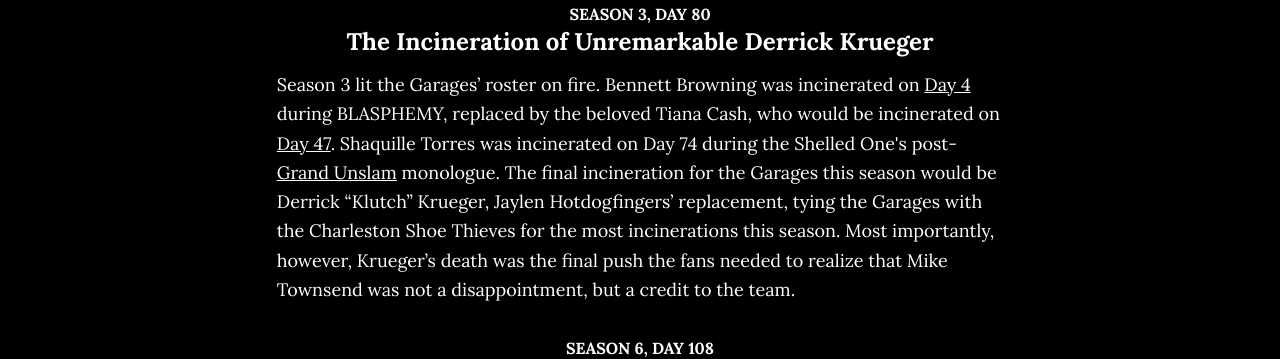
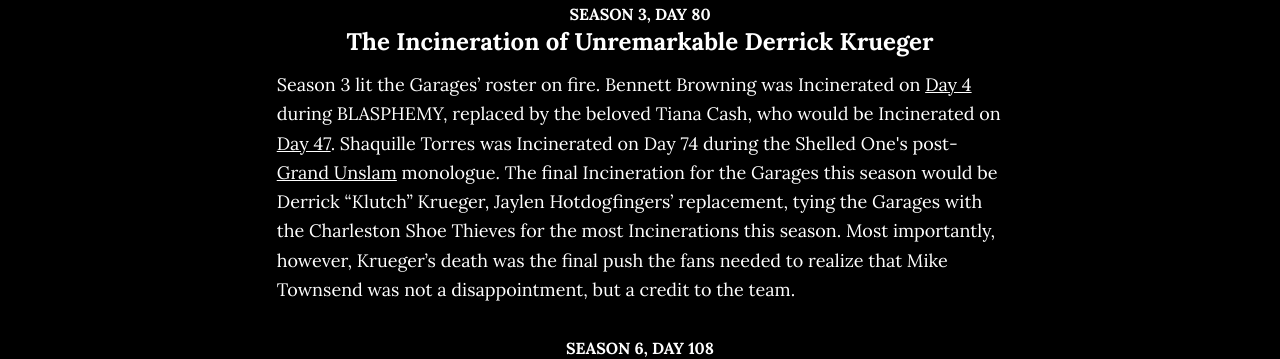
Before and after one commit to iliana/before, a Next.js app: page /_before/histories/garages in a window 1280 px wide. Shown: the part 357-716 px from the top of the page. Built offline with nearby package versions, Linux system fonts and the light colour scheme.

Commit message:
Update garages.jsx

```diff
--- a/pages/histories/garages.jsx
+++ b/pages/histories/garages.jsx
@@ -27,9 +27,9 @@ export default function Page() {
       <Entry title="The Incineration of Unremarkable Derrick Krueger" season={3} day={80}>
         {/* insert data */}
         <p>
-          Season 3 lit the Garages’ roster on fire. Bennett Browning was incinerated on <Jump time="2020-08-03T22:20:53Z">Day 4</Jump> during BLASPHEMY{/* Red like index Shelled One color? */}, replaced by the beloved Tiana Cash, who would be incinerated on <Jump time="2020-08-05T17:04:08Z">Day 47</Jump>. Shaquille Torres was incinerated on Day 74 during the Shelled One's post-<Jump team="878c1bf6-0d21-4659-bfee-916c8314d69c" season={3} day={73}>Grand Unslam</Jump> monologue. The final incineration for the Garages
+          Season 3 lit the Garages’ roster on fire. Bennett Browning was Incinerated on <Jump time="2020-08-03T22:20:53Z">Day 4</Jump> during BLASPHEMY{/* Red like index Shelled One color? */}, replaced by the beloved Tiana Cash, who would be Incinerated on <Jump time="2020-08-05T17:04:08Z">Day 47</Jump>. Shaquille Torres was Incinerated on Day 74 during the Shelled One's post-<Jump team="878c1bf6-0d21-4659-bfee-916c8314d69c" season={3} day={73}>Grand Unslam</Jump> monologue. The final Incineration for the Garages
           this season would be Derrick “Klutch” Krueger, Jaylen Hotdogfingers’ replacement, tying the Garages with the
-          Charleston Shoe Thieves for the most incinerations this season. Most importantly, however, Krueger’s death was
+          Charleston Shoe Thieves for the most Incinerations this season. Most importantly, however, Krueger’s death was
           the final push the fans needed to realize that Mike Townsend was not a disappointment, but a credit to the
           team.
         </p>
@@ -78,7 +78,7 @@ export default function Page() {
           When most people think of the effects Jaylen Hotdogfingers had on the league, they remember her Season 7
           Instability Debt, her world tour, or her stint on the PODS and Hall Stars. Ask the Garages, however, and you
           might get a different answer: Season 8. After Season 7, Jaylen saw her Debt Refinanced, and her pitches marked
-          players as more likely to feedback, instead of facing incineration.
+          players as more likely to Feedback, instead of facing Incineration.
         </p>
         <p>
           While the Garages managed to escape Season 7 unscathed, they took a huge hit this season, with a total of 5
@@ -191,7 +191,7 @@ export default function Page() {
       <Entry date="Season 14 Elections" title="Chorby Soul Reenters the Ring" redirect="/offseason" time="2021-03-21T18:15:00Z">
         <p>
           As eDensity was examined during the beginnings of the Expansion Era, Chorby Soul drew attention. Some time
-          between their incineration on <Jump time="2020-08-04T08:15:44Z">Season 3, Day 14</Jump> and the Expansion Era, <Jump redirect="/player/a1628d97-16ca-4a75-b8df-569bae02bef9" season={12} day={1}>Chorby Soul’s soulscream</Jump> grew so long that, on certain
+          between their Incineration on <Jump time="2020-08-04T08:15:44Z">Season 3, Day 14</Jump> and the Expansion Era, <Jump redirect="/player/a1628d97-16ca-4a75-b8df-569bae02bef9" season={12} day={1}>Chorby Soul’s soulscream</Jump> grew so long that, on certain
           browsers, it would say “UNDEFINED” repeatedly, while in certain mobile browsers, it caused the phone to grow
           warmer until the page and browser were both closed.
         </p>
@@ -208,7 +208,7 @@ export default function Page() {
         <p>
           After finally succeeding in Exchanging Avila Guzman back onto the team during the <Jump redirect="/offseason" time="2021-05-16T18:15:00Z">Season 18 elections</Jump>, she promptly left once more, not even a full season later, on <Jump redirect="/league" time="2021-05-21T11:08:17Z">Day 91</Jump>. She feedbacked with Aldon Cashmoney IV, a replica, who would turn to dust at the end of the postseason.
           However, this was not the only loss the team would suffer this season. On Day 104, Sparks Beans became the
-          first player to be incinerated on the Garages since Season 8, replaced by Lenjamin Zhuge. Although the Garages
+          first player to be Incinerated on the Garages since Season 8, replaced by Lenjamin Zhuge. Although the Garages
           would go on to lose the Internet Series that season, Zhuge outperformed everyone’s expectations and became a
           beloved part of the team.
         </p>
@@ -237,10 +237,10 @@ export default function Page() {
       <Entry title="The End of an Era" redirect="/depth" season={24} day={98}>
         <p>
           With the team prepared to go out together for the Expansion Era’s finale, everyone was shocked when a series
-          of devastating events tore four of the Garages’ original players from the team early in the season. On <Jump redirect="/league" time="2021-07-26T20:02:19Z">Day 6</Jump>, Tot Clark entered the Secret Base before being incinerated, managing to steal third base from beyond the
+          of devastating events tore four of the Garages’ original players from the team early in the season. On <Jump redirect="/league" time="2021-07-26T20:02:19Z">Day 6</Jump>, Tot Clark entered the Secret Base before being Incinerated, managing to steal third base from beyond the
           grave when he exited it. Not long after his death, Oliver Mueller and Mike Townsend were both beaned by Niq
           Nyong’o on Day 19, Redacting them after play ended on Days <Jump redirect="/player/8b53ce82-4b1a-48f0-999d-1774b3719202" time="2021-07-27T10:25:00Z">20</Jump> and <Jump redirect="/player/c6a277c3-d2b5-4363-839b-950896a5ec5e" time="2021-07-27T11:25:00Z">21</Jump>, respectively. The team
-          lost yet another player on <Jump redirect="/league" time="2021-07-27T21:31:07Z">Day 30</Jump>, when Lenny Marijuana was stolen by the Cookout’s Thieves’ Guild and given to the Carolina Queens. <Jump redirect="/league" time="2021-07-27T22:25:26Z">A day later</Jump>, Marijuana Voicemailed out from the Shadows, briefly becoming the star of the Queens before getting incinerated on <Jump redirect="/league" time="2021-07-28T01:15:09Z">Day 34</Jump>.
+          lost yet another player on <Jump redirect="/league" time="2021-07-27T21:31:07Z">Day 30</Jump>, when Lenny Marijuana was stolen by the Cookout’s Thieves’ Guild and given to the Carolina Queens. <Jump redirect="/league" time="2021-07-27T22:25:26Z">A day later</Jump>, Marijuana Voicemailed out from the Shadows, briefly becoming the star of the Queens before getting Incinerated on <Jump redirect="/league" time="2021-07-28T01:15:09Z">Day 34</Jump>.
         </p>
         <p>
           Among the tragedies, the Garages decided to head to the Hall of Flame when the Navigate tab appeared during
```
